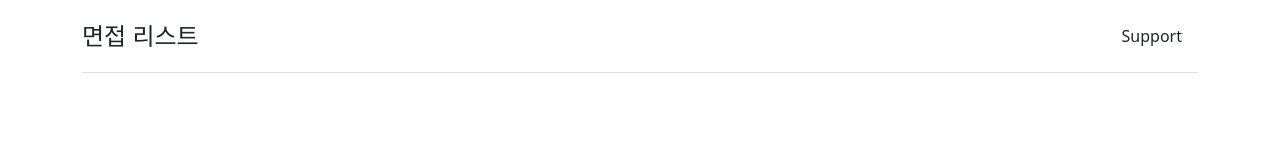
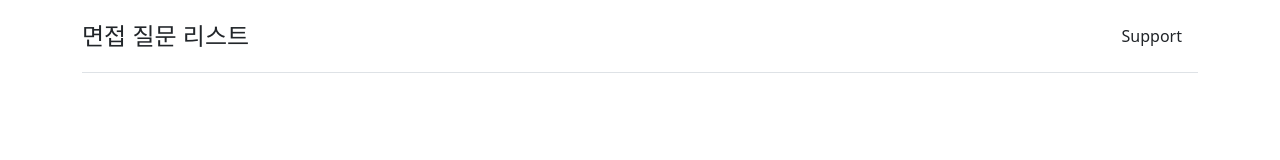
Before and after one commit to trillionaire0303/interviews, a Next.js app: page / in a window 1280 px wide. Shown: the top 160 px of the page. Built offline with nearby package versions, Linux system fonts and the light colour scheme.

Commit message:
change title name

```diff
--- a/components/AppLayoutNav.js
+++ b/components/AppLayoutNav.js
@@ -7,7 +7,7 @@ const AppLayoutNav = () => {
         <div className="d-flex flex-column flex-md-row align-items-center pb-3 mb-4 border-bottom">
             <Link href="/">
                 <a className="d-flex align-items-center text-dark text-decoration-none">
-                    <span className="fs-4">면접 리스트</span>
+                    <span className="fs-4">면접 질문 리스트</span>
                 </a>
             </Link>
 
--- a/pages/_app.js
+++ b/pages/_app.js
@@ -22,7 +22,7 @@ function MyApp({ Component, pageProps }) {
       <Head>
         <meta name="viewport" content="width=device-width, initial-scale=1" />
         <meta description="모든 직업의 면접 리스트를 무료로 확인하세요!" />
-        <title>면접 리스트</title>
+        <title>면접 질문 리스트</title>
       </Head>
       <Component {...pageProps} />
     </>
```
